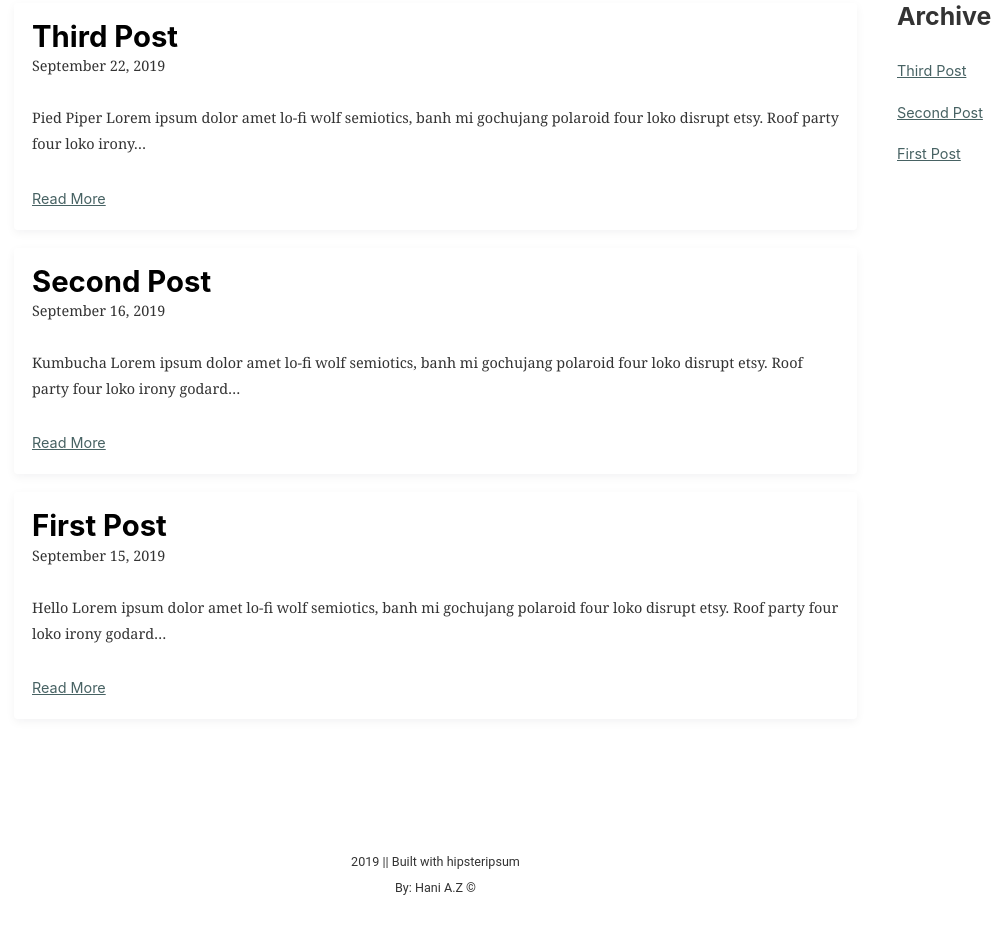
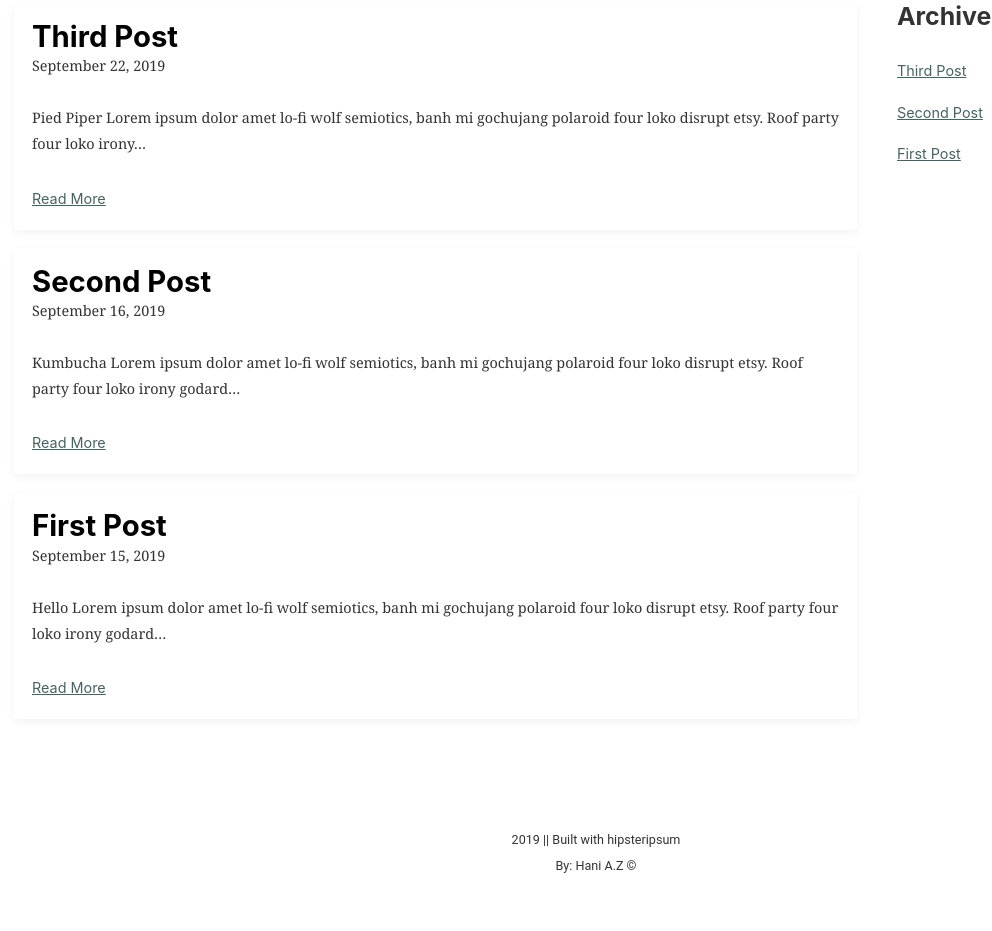
Before and after one commit to swedenSnow/gatsbyJS, a Gatsby site: page / in a window 1280 px wide. Shown: the part 1148-2079 px from the top of the page, without its empty margins (44-1036 px from the left). Built offline with nearby package versions, Linux system fonts and the light colour scheme; Gatsby itself is replaced by a stand-in of ours.

Commit message:
:zap: last fix(2)

```diff
--- a/src/components/footer.js
+++ b/src/components/footer.js
@@ -40,7 +40,7 @@ const Footer = () => {
     `)
     return (
         <>
-            <FooterLayout class="footer-wrapper">
+            <FooterLayout>
                 <p> {new Date().getFullYear()} || Built with hipsteripsum</p>
                 <p>By: {data.site.siteMetadata.author} &copy;</p>
             </FooterLayout>
--- a/src/components/layout.js
+++ b/src/components/layout.js
@@ -72,8 +72,8 @@ const Layout = ({ children, location }) => {
             <MainLayout>
                 <div>{children}</div>
                 <Archive />
-                <Footer />
             </MainLayout>
+            <Footer />
         </>
     )
 }
```
